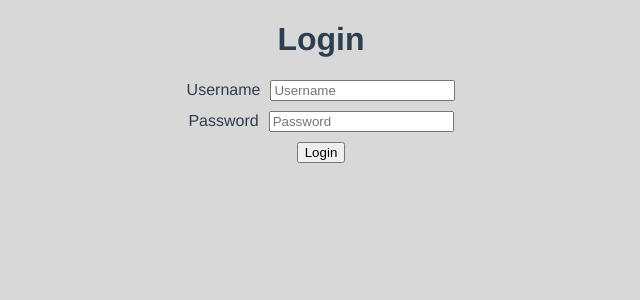
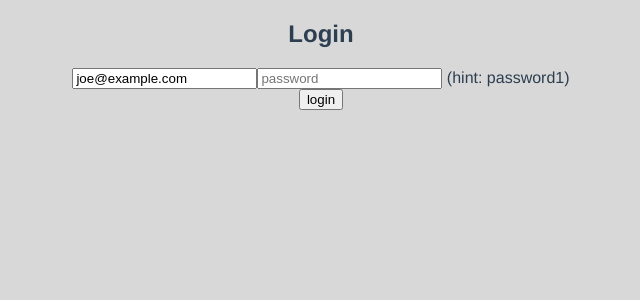
Before and after one commit to ITTBZ/arduino-reaction-game, a Vue app in the folder webui/: page / in a window 1280 px wide. Shown: the top 300 px of the page, without its empty margins (327-967 px from the left). Built offline with nearby package versions, Linux system fonts and the light colour scheme.

Commit message:
local login works

```diff
--- a/webui/src/router/index.js
+++ b/webui/src/router/index.js
@@ -1,6 +1,7 @@
 import { createRouter, createWebHistory } from 'vue-router'
 import LoginPage from '../views/LoginPage.vue'
 import LeaderboardPage from '../views/LeaderboardPage.vue'
+import auth from '../security/auth.js'
 
 const routes = [
   {
@@ -11,6 +12,7 @@ const routes = [
   {
     path: '/leaderboard',
     name: 'leaderboard',
+    beforeEnter: requireAuth,
     component: LeaderboardPage
   },
 ]
@@ -20,4 +22,16 @@ const router = createRouter({
   routes
 })
 
+function requireAuth (to, from, next) {
+  if (!auth.loggedIn()) {
+    next({
+      path: '/',
+      query: { redirect: to.fullPath }
+    })
+  } else {
+    next()
+  }
+}
+
+
 export default router
--- /dev/null
+++ b/webui/src/security/auth.js
@@ -0,0 +1,49 @@
+export default {
+  login (username, pass, cb) {
+    cb = arguments[arguments.length - 1]
+    if (localStorage.token) {
+      if (cb) cb(true)
+      this.onChange(true)
+      return
+    }
+    pretendRequest(username, pass, (res) => {
+      if (res.authenticated) {
+        localStorage.token = res.token
+        if (cb) cb(true)
+        this.onChange(true)
+      } else {
+        if (cb) cb(false)
+        this.onChange(false)
+      }
+    })
+  },
+
+  getToken () {
+    return localStorage.token
+  },
+
+  logout (cb) {
+    delete localStorage.token
+    if (cb) cb()
+    this.onChange(false)
+  },
+
+  loggedIn () {
+    return !!localStorage.token
+  },
+
+  onChange () {}
+}
+
+function pretendRequest (username, pass, cb) {
+  setTimeout(() => {
+    if (username === 'joe@example.com' && pass === 'password1') {
+      cb({
+        authenticated: true,
+        token: Math.random().toString(36).substring(7)
+      })
+    } else {
+      cb({ authenticated: false })
+    }
+  }, 0)
+}
--- a/webui/src/views/LoginPage.vue
+++ b/webui/src/views/LoginPage.vue
@@ -1,53 +1,45 @@
 <template>
-    <div id="login">
-        <h1>Login</h1>
-        <div class="form-inputs">
-            <label for="username">Username</label>
-            <input type="text" id="username" name="username" v-model="input.username" placeholder="Username" />
-        </div>
-        <div class="form-inputs">
-            <label for="password">Password</label>
-            <input type="password" id="password" name="password" v-model="input.password" placeholder="Password" />
-        </div>
-        <button type="button" v-on:click="login()">Login</button>
+  <div>
+    <h2>Login</h2>
+    <p v-if="$route.query.redirect">
+      You need to login first.
+    </p>
+    <form @submit.prevent="login">
+      <label><input v-model="email" placeholder="email"></label>
+      <label><input v-model="pass" placeholder="password" type="password"></label> (hint: password1)<br>
+      <button type="submit">login</button>
+      <p v-if="error" class="error">Bad login information</p>
+    </form>
   </div>
 </template>
 
 <script>
+import auth from '../security/auth.js'
 export default {
   name: 'LoginPage',
-        data() {
+  data () {
     return {
-                input: {
-                    username: "",
-                    password: ""
-                }
+      email: 'joe@example.com',
+      pass: '',
+      error: false
     }
   },
   methods: {
-            login() {
-                if(this.input.username != "" && this.input.password != "") {
-                    // This should actually be an api call not a check against this.$parent.mockAccount
-                    if(this.input.username == this.$parent.mockAccount.username && this.input.password == this.$parent.mockAccount.password) {
-                        this.$emit("authenticated", true);
-                        this.$router.replace({ name: "Leaderboard" });
-                        console.log("success");
+    login () {
+      auth.login(this.email, this.pass, loggedIn => {
+        if (!loggedIn) {
+          this.error = true
         } else {
-                        console.log("The username and / or password is incorrect");
+          this.$router.replace(this.$route.query.redirect || '/leaderboard')
         }
-                } else {
-                    console.log("A username and password must be present");
-                }
+      })
     }
   }
 }
 </script>
 
 <style>
-#login .form-inputs {
-    padding-bottom: 10px;
-}
-#login .form-inputs label {
-    padding-right: 10px;
+.error {
+  color: red;
 }
 </style>
```
Lines whose indentation alone changed are shown as unchanged.
